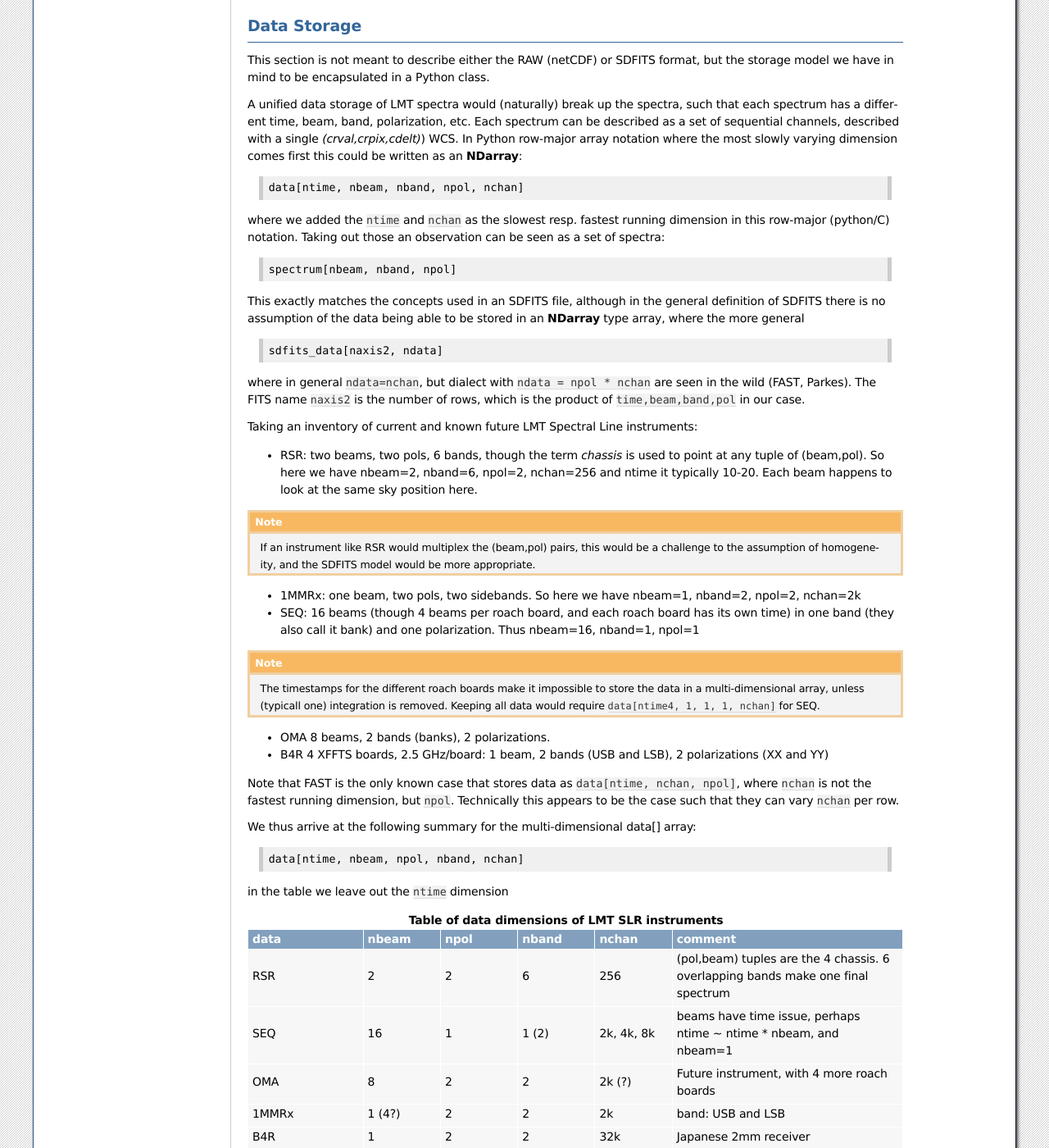
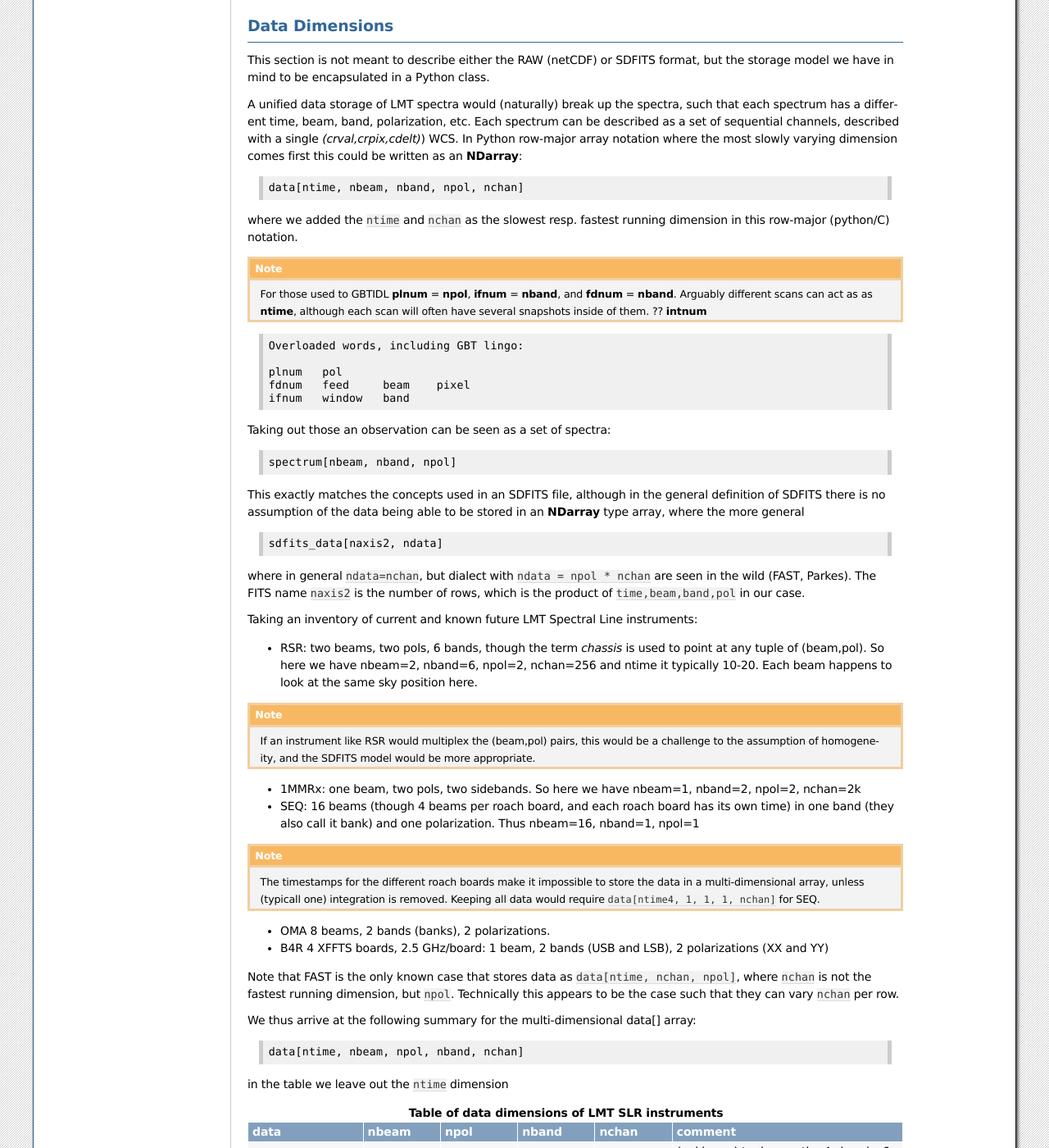
Before and after one commit to astroumd/lmtoy, a Sphinx documentation site: the page built from docs/source/glossary.rst, in a window 1280 px wide and 1400 px high, scrolled down 2937 px. Shown: the whole window at 82% size. Built offline with Sphinx 7.4.7, drawn with Linux system fonts in a browser that asks for light colours; pages that are not in the unit, such as notebooks, are missing from menus; some of the changed text lies outside the part shown.

Commit message:
fix some values, add GBT lingo

```diff
--- a/docs/source/glossary.rst
+++ b/docs/source/glossary.rst
@@ -209,8 +209,8 @@ Here we clarify those overloaded terms in the form of a table
 
 .. _storage:
 
-Data Storage
-~~~~~~~~~~~~
+Data Dimensions
+~~~~~~~~~~~~~~~
 
 This section is not meant to describe either the RAW (netCDF) or SDFITS
 format, but the storage model we have in mind to be encapsulated in a
@@ -229,8 +229,22 @@ first this could be written as an **NDarray**:
       data[ntime, nbeam, nband, npol, nchan]
 
 where we added the ``ntime`` and ``nchan`` as the slowest resp. fastest running dimension
-in this row-major (python/C) notation. Taking out those an observation can be seen as a
-set of spectra:
+in this row-major (python/C) notation.
+
+
+.. note:: For those used to GBTIDL **plnum** = **npol**, **ifnum** = **nband**, and
+   **fdnum** = **nband**.  Arguably different scans can act as as **ntime**, although
+   each scan will often have several snapshots inside of them. ?? **intnum**
+
+.. code-block::
+
+      Overloaded words, including GBT lingo:
+
+      plnum   pol
+      fdnum   feed     beam    pixel
+      ifnum   window   band
+
+Taking out those an observation can be seen as a set of spectra:
 
 .. code-block::
 
@@ -310,18 +324,18 @@ in the table we leave out the ``ntime`` dimension
      - 1
      - 1 (2)
      - 2k, 4k, 8k
-     - beams have time issue, perhaps ntime ~ ntime * nbeam, and nbeam=1
+     - beams have time issue, perhaps ntime ~ ntime * nbeam, and nbeam=1. Future will have 2 bands
    * - OMA
      - 8
      - 2
      - 2
-     - 2k (?)
-     - Future instrument, with 4 more roach boards
+     - 2k, 4k, 8k
+     - Future instrument, with 4 more roach boards (USB+LSB)
    * - 1MMRx
-     - 1 (4?)
+     - 1
      - 2
-     - 2
-     - 2k
+     - 4
+     - 2k, 4k, 8k
      - band: USB and LSB
    * - B4R
      - 1
```
